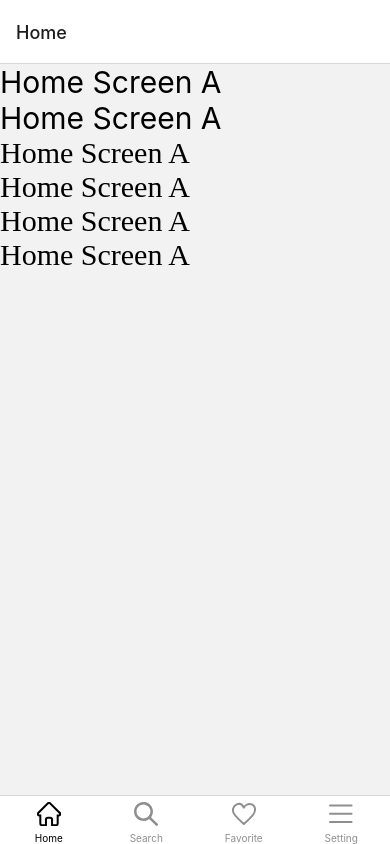
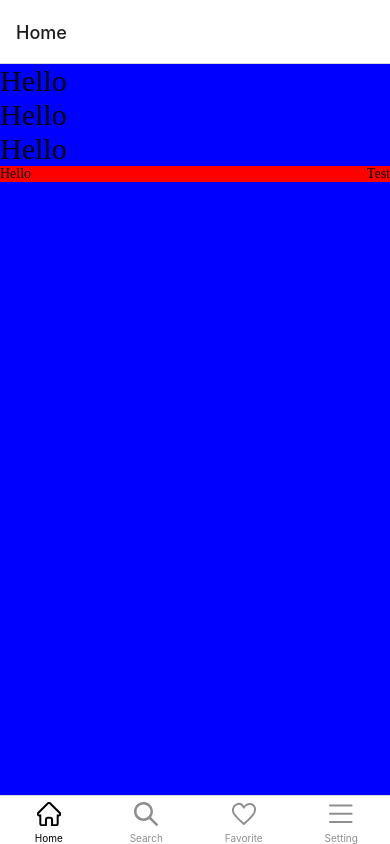
Before and after one commit to mycvlnn/react-native-shoes-store, a React Native app: screen /Home in a window 390 px wide. Built offline with nearby package versions, Linux system fonts and the light colour scheme.

Commit message:
feat: building base component

```diff
--- /dev/null
+++ b/src/components/Base/Box.tsx
@@ -0,0 +1,22 @@
+import { View, ViewProps, ViewStyle } from 'react-native'
+import React from 'react'
+
+interface Props extends ViewStyle, ViewProps {}
+
+const Box = React.forwardRef<View, Props>((props, ref) => {
+  const { children, ...restProps } = props
+
+  return (
+    <View
+      ref={ref}
+      style={{
+        ...restProps,
+      }}
+      {...restProps}
+    >
+      {children}
+    </View>
+  )
+})
+
+export default Box
--- /dev/null
+++ b/src/components/Base/Typography.tsx
@@ -0,0 +1,63 @@
+import React from 'react'
+import { Text, TextProps, TextStyle } from 'react-native'
+
+// Dùng thay thế cho component Text của react-native
+
+export const listFontFamily = {
+  robotoBlack: 'Roboto-Black',
+  robotoBold: 'Roboto-Bold',
+  robotoLight: 'Roboto-Light',
+  robotoMedium: 'Roboto-Medium',
+  robotoRegular: 'Roboto-Regular',
+  robotoThin: 'Roboto-Thin',
+}
+
+interface Props extends TextStyle, TextProps {
+  children: string
+}
+
+const Typography = React.forwardRef<Text, Props>((props, ref) => {
+  const { children, fontWeight, ...restProps } = props
+
+  /**
+   * Hàm xử lý lấy ra font-family phù hợp
+   * @returns font-famlily dựa vào giá trị font-weight được truyền vào
+   */
+  const getFontFamilyByFontWeight = () => {
+    const { robotoBlack, robotoBold, robotoLight, robotoMedium, robotoRegular, robotoThin } =
+      listFontFamily
+    switch (fontWeight) {
+      case '100':
+        return robotoThin
+      case '300':
+        return robotoLight
+      case '400':
+      case 'normal':
+        return robotoRegular
+      case '500':
+        return robotoMedium
+      case '700':
+        return robotoBold
+      case '900':
+      case 'bold':
+        return robotoBlack
+      default:
+        return robotoRegular
+    }
+  }
+
+  return (
+    <Text
+      ref={ref}
+      style={{
+        ...restProps,
+        fontFamily: getFontFamilyByFontWeight(),
+      }}
+      {...restProps}
+    >
+      {children}
+    </Text>
+  )
+})
+
+export default Typography
--- a/src/components/index.ts
+++ b/src/components/index.ts
@@ -1,3 +1,5 @@
 import Test from './Test'
+import Typography from './Base/Typography'
+import Box from './Base/Box'
 
-export { Test }
+export { Test, Typography, Box }
--- a/src/views/Home/index.tsx
+++ b/src/views/Home/index.tsx
@@ -1,27 +1,26 @@
 import React from 'react'
-import { StyleSheet, Text, View } from 'react-native'
+import { Box, Typography } from '~/components'
 
 const Home = () => {
   return (
-    <View>
-      <Text style={styles.text2}>Home Screen A</Text>
-      <Text style={styles.text2}>Home Screen A</Text>
-      <Text style={styles.text}>Home Screen A</Text>
-      <Text style={styles.text}>Home Screen A</Text>
-      <Text style={styles.text}>Home Screen A</Text>
-      <Text style={styles.text}>Home Screen A</Text>
-    </View>
+    <Box flex={1} backgroundColor="blue">
+      <Typography fontSize={30}>Hello</Typography>
+      <Typography fontSize={30} fontWeight="bold">
+        Hello
+      </Typography>
+      <Typography fontSize={30}>Hello</Typography>
+      <Box backgroundColor="red" flexDirection="row" justifyContent="space-between">
+        <Typography
+          onLayout={(e) => {
+            console.log(e)
+          }}
+        >
+          Hello
+        </Typography>
+        <Typography>Test</Typography>
+      </Box>
+    </Box>
   )
 }
 
 export default Home
-
-const styles = StyleSheet.create({
-  text: {
-    fontFamily: 'Roboto-LightItalic',
-    fontSize: 30,
-  },
-  text2: {
-    fontSize: 30,
-  },
-})
```
